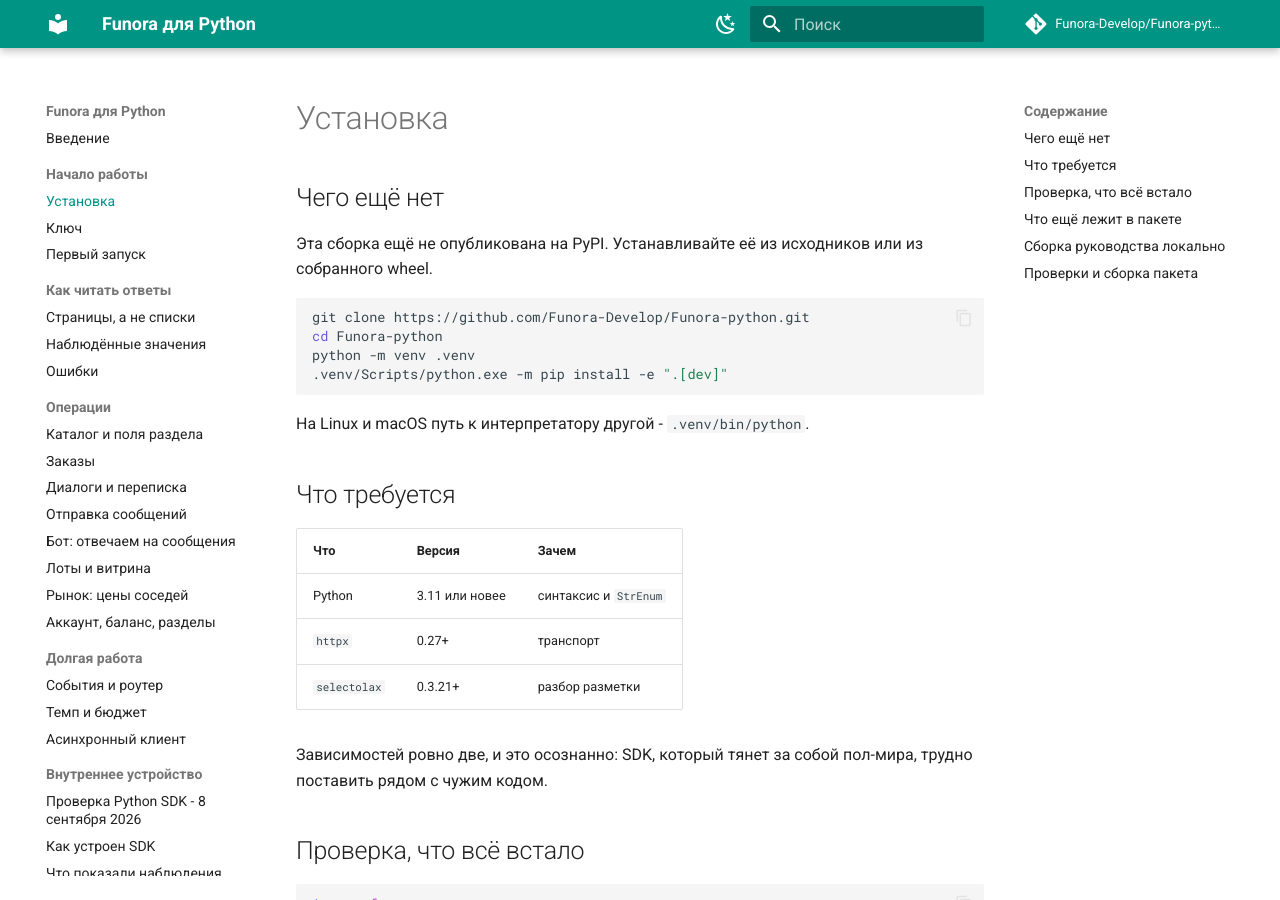
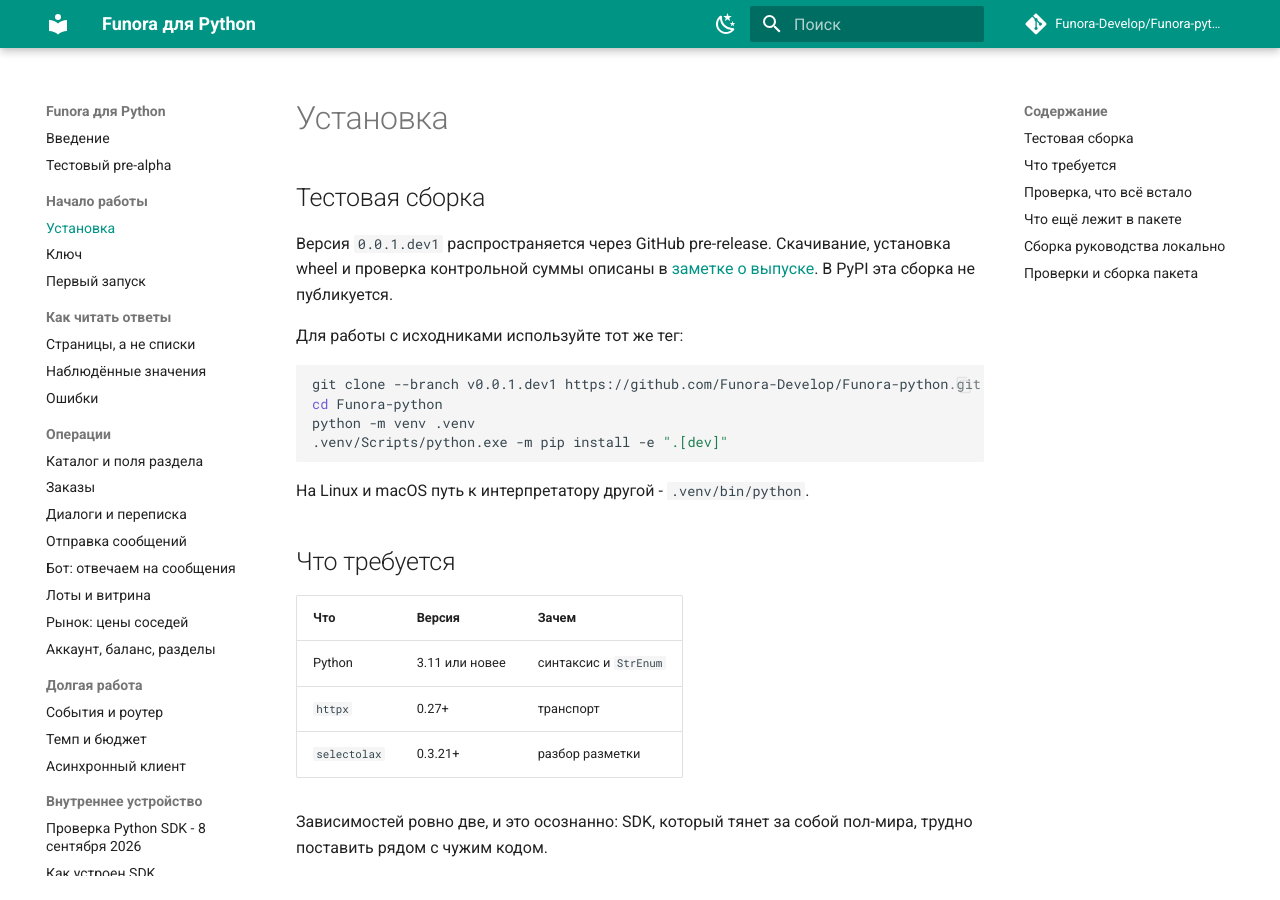
Before and after one commit to Funora-Develop/Funora-python, an MkDocs documentation site: the page built from docs/guide/install.md, in a window 1280 px wide and 900 px high. Built offline with MkDocs 1.6.1 and Material for MkDocs 9.7.7, drawn with Linux system fonts in a browser that asks for light colours; comment, search, counter and statistics services are not loaded; some of the changed text lies outside the part shown.

Commit message:
подготовлен тестовый pre-alpha

````diff
--- a/docs/guide/install.md
+++ b/docs/guide/install.md
@@ -1,12 +1,15 @@
 # Установка
 
-## Чего ещё нет
+## Тестовая сборка
 
-Эта сборка ещё не опубликована на PyPI. Устанавливайте её из исходников или
-из собранного wheel.
+Версия `0.0.1.dev1` распространяется через GitHub pre-release.
+Скачивание, установка wheel и проверка контрольной суммы описаны в
+[заметке о выпуске](../pre-alpha.md). В PyPI эта сборка не публикуется.
+
+Для работы с исходниками используйте тот же тег:
 
 ```bash
-git clone https://github.com/Funora-Develop/Funora-python.git
+git clone --branch v0.0.1.dev1 https://github.com/Funora-Develop/Funora-python.git
 cd Funora-python
 python -m venv .venv
 .venv/Scripts/python.exe -m pip install -e ".[dev]"
@@ -77,4 +80,6 @@
 Последняя команда устанавливает wheel в отдельное временное окружение и
 проверяет импорт публичного API и CLI вне дерева исходников. Перед публикацией
 CI также требует совпадения тега `v<версия>` с `pyproject.toml` и
-`funora.__version__`. Публикация выполняется только после полного набора CI.
+`funora.__version__`. Сборка выпуска выполняется только после полного набора CI.
+Для тегов `.dev` шаг публикации в PyPI пропускается; проверенные wheel и sdist
+прикладываются к GitHub pre-release вместе с `SHA256SUMS`.
--- a/mkdocs.yml
+++ b/mkdocs.yml
@@ -88,6 +88,7 @@
 
 nav:
   - Введение: index.md
+  - Тестовый pre-alpha: pre-alpha.md
   - Начало работы:
       - guide/install.md
       - guide/secret.md
--- a/pyproject.toml
+++ b/pyproject.toml
@@ -4,7 +4,7 @@
 
 [project]
 name = "funora"
-version = "0.0.1.dev0"
+version = "0.0.1.dev1"
 description = "Unofficial multi-language framework for the FunPay marketplace - Python SDK"
 readme = "README.md"
 requires-python = ">=3.11"
--- a/src/funora/__init__.py
+++ b/src/funora/__init__.py
@@ -108,7 +108,7 @@
     OrderStatus,
 )
 
-__version__ = "0.0.1.dev0"
+__version__ = "0.0.1.dev1"
 
 __all__ = [
     "MarketWatch",
````
Also changed, not shown: README.en.md (+10 -5 lines), README.md (+9 -5 lines), docs/index.md (+3 -1 lines), docs/pre-alpha.md (added, +85 -0 lines), docs/validation.md (+10 -5 lines), 1 other file.
